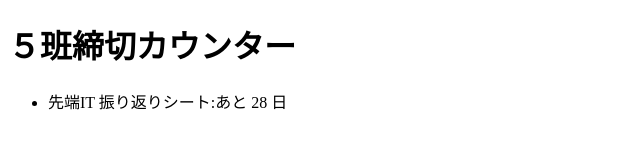
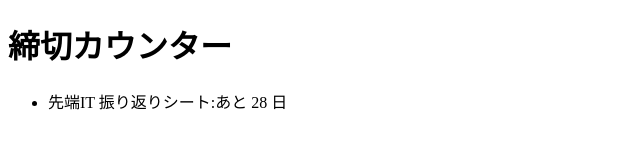
Before and after one commit to neec-sentan-it-2026/team05-deadline, a website: page public/index.html in a window 1280 px wide. Shown: the whole page, without its empty margins (0-640 px from the left). Drawn offline with Linux system fonts and the light colour scheme.

```diff
--- a/public/index.html
+++ b/public/index.html
@@ -6,7 +6,7 @@
   <title>５班締切カウンター</title>
 </head>
 <body>
-  <h1>５班締切カウンター</h1>
+  <h1>締切カウンター</h1>
   <ul id="list"></ul>
   <script type="module">
     import { daysUntil } from './deadline.js';
```
